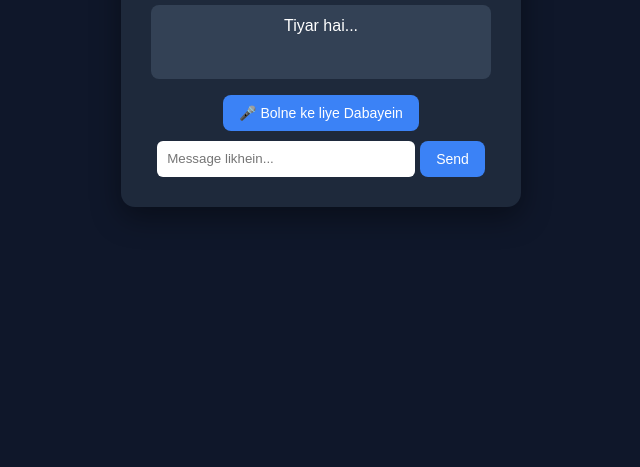
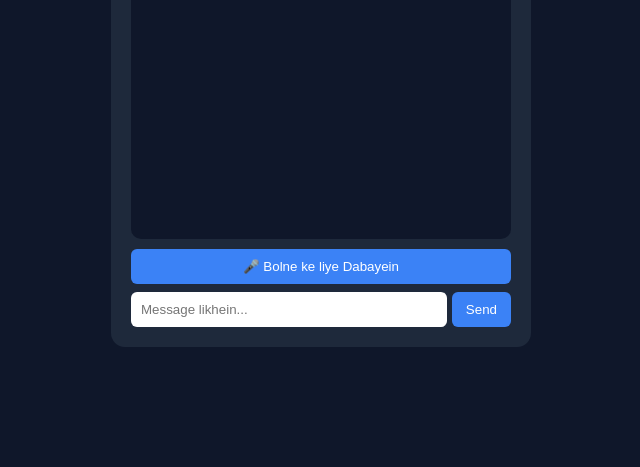
Before and after one commit to Prem87696/Pk_Assistant, a website: page index.html in a window 1280 px wide. Shown: the part 333-800 px from the top of the page, without its empty margins (319-959 px from the left). Drawn offline with Linux system fonts and the light colour scheme.

Commit message:
Update index.html

```diff
--- a/index.html
+++ b/index.html
@@ -7,69 +7,89 @@
 <meta name="viewport" content="width=device-width, initial-scale=1.0">
 
 <title>PK AI Assistant</title>
- <script src="script.js"></script>
 
 <style>
 
 body{
 margin:0;
-font-family:Arial, sans-serif;
+font-family:Arial;
 background:#0f172a;
 display:flex;
+justify-content:center;
 align-items:center;
-justify-content:center;
 height:100vh;
 color:white;
 }
 
 .card{
+width:380px;
 background:#1e293b;
-padding:30px;
 border-radius:14px;
-width:340px;
-text-align:center;
-box-shadow:0 10px 30px rgba(0,0,0,0.4);
+padding:20px;
+display:flex;
+flex-direction:column;
+height:520px;
 }
 
 h2{
+text-align:center;
 margin-top:0;
 }
 
-#chat-display{
+.chat-box{
+flex:1;
+overflow-y:auto;
+background:#0f172a;
+padding:10px;
+border-radius:10px;
+margin-bottom:10px;
+}
+
+.msg{
+max-width:80%;
+padding:10px;
+margin:6px 0;
+border-radius:10px;
+font-size:14px;
+}
+
+.user{
+background:#3b82f6;
+align-self:flex-end;
+}
+
+.ai{
 background:#334155;
-padding:12px;
-border-radius:8px;
-min-height:50px;
-margin:15px 0;
+align-self:flex-start;
+}
+
+.controls{
+display:flex;
+gap:5px;
+}
+
+input{
+flex:1;
+padding:10px;
+border:none;
+border-radius:6px;
 }
 
 button{
 background:#3b82f6;
 border:none;
+padding:10px 14px;
+border-radius:6px;
 color:white;
-padding:10px 16px;
-border-radius:8px;
 cursor:pointer;
-font-size:14px;
 }
 
 button:hover{
 background:#2563eb;
 }
 
-input{
-width:70%;
-padding:10px;
-border-radius:6px;
-border:none;
-outline:none;
-margin-right:5px;
-}
-
-.row{
-display:flex;
-justify-content:center;
-margin-top:10px;
+.voice{
+margin-bottom:8px;
 }
 
 </style>
@@ -82,19 +102,13 @@ margin-top:10px;
 
 <h2>PK AI Assistant</h2>
 
-<div id="chat-display">Tiyar hai...</div>
+<div id="chat-box" class="chat-box"></div>
 
-<p id="status"></p>
+<button id="start-btn" class="voice">🎤 Bolne ke liye Dabayein</button>
 
-<button id="start-btn">🎤 Bolne ke liye Dabayein</button>
+<div class="controls">
 
-<div class="row">
-
-<input
-id="text-input"
-placeholder="Message likhein..."
-autocomplete="off"
-/>
+<input id="text-input" placeholder="Message likhein..." />
 
 <button id="send-btn">Send</button>
 
@@ -102,7 +116,7 @@ autocomplete="off"
 
 </div>
 
-<script src="chat.js"></script>
+<script src="script.js"></script>
 
 </body>
 </html>
```
